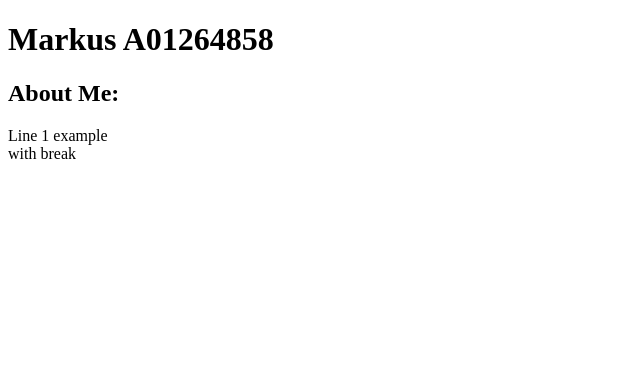
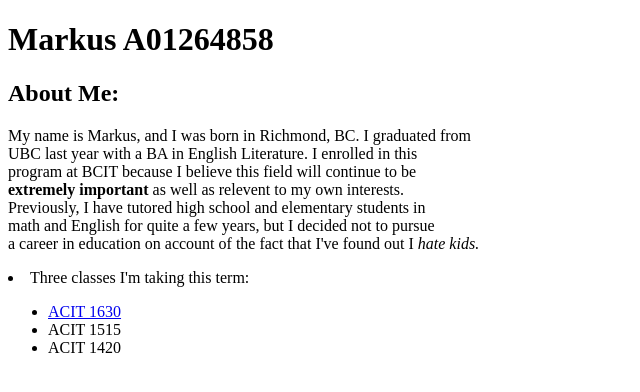
Before and after one commit to MChung95/1620-personal-website, a plain HTML site: page index.html in a window 1280 px wide. Shown: the whole page, without its empty margins (0-640 px from the left). Drawn offline with Linux system fonts and the light colour scheme.

Commit message:
Added paragraph and list

```diff
--- a/index.html
+++ b/index.html
@@ -8,7 +8,20 @@
 <body>
     <h1>Markus A01264858</h1>
     <h2>About Me:</h2>
-    <p>Line 1 example <br>
-        with break</p>
+    <p>My name is Markus, and I was born in Richmond, BC.  I graduated from <br>
+       UBC last year with a BA in English Literature.  I enrolled in this <br>
+       program at BCIT because I believe this field will continue to be <br>
+       <strong>extremely important</strong> as well as relevent to my own interests.<br>
+       Previously, I have tutored high school and elementary students in <br>
+       math and English for quite a few years, but I decided not to pursue <br>
+       a career in education on account of the fact that I've found out I
+       <em> hate kids.</em>
+    </p>
+    <li>Three classes I'm taking this term:
+        <ul>
+            <li><a href=https://www.bcit.ca/outlines/20211084969>ACIT 1630</a></li>
+            <li>ACIT 1515</li>
+            <li>ACIT 1420</li>
+    </li>
 </body>
 </html>
```
